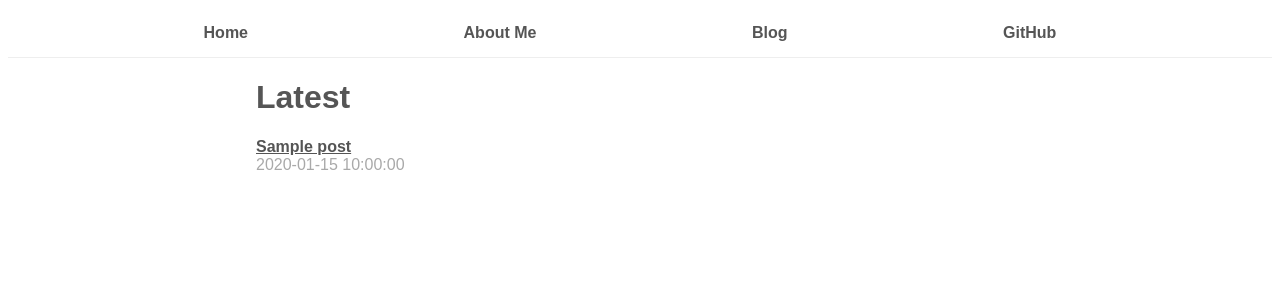
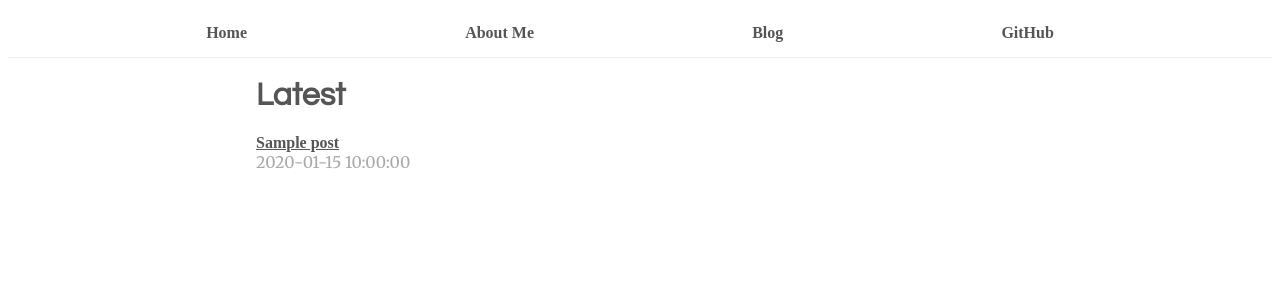
Before and after one commit to ollycodes/website, a Python web app: template templates/latest.html in a window 1280 px wide. Shown: the top 300 px of the page. Run offline with Jinja, Linux system fonts and the light colour scheme; the template is opened without the code that fills it: most values are stand-ins (such as "Sample title", 1, 10 or a date in 2020).

Commit message:
added Questrial and Merriweather fonts.

```diff
--- a/static/style.css
+++ b/static/style.css
@@ -22,7 +22,6 @@ nav a:hover {
 }
 
 body {
-    font-family: sans-serif;
     font-size: 16px;
     color: #555;
 }
@@ -31,6 +30,14 @@ body {
     margin: 0 auto;
     max-width: 768px;
     color: #555;
+}
+
+#content h1, h2, h3, h4, h5, h6 {
+    font-family: 'Questrial', sans-serif;
+}
+
+#content p {
+    font-family: 'Merriweather', sans-serif;
 }
 
 #posts {
--- a/templates/base.html
+++ b/templates/base.html
@@ -5,6 +5,9 @@
     <meta name="description" content="OllyCode's website."/>
     <meta name="viewport" content="width=device-width, initial-scale=1.0"/>
     <link rel="stylesheet" type="text/css" href="/static/style.css"/>
+    <link
+    rel="stylesheet"
+    href="https://fonts.googleapis.com/css2?family=Questrial&family=Merriweather"/>
     <title>{% block title %}OllyCodes{% endblock title %}</title>
 </head>
 <nav>
```
